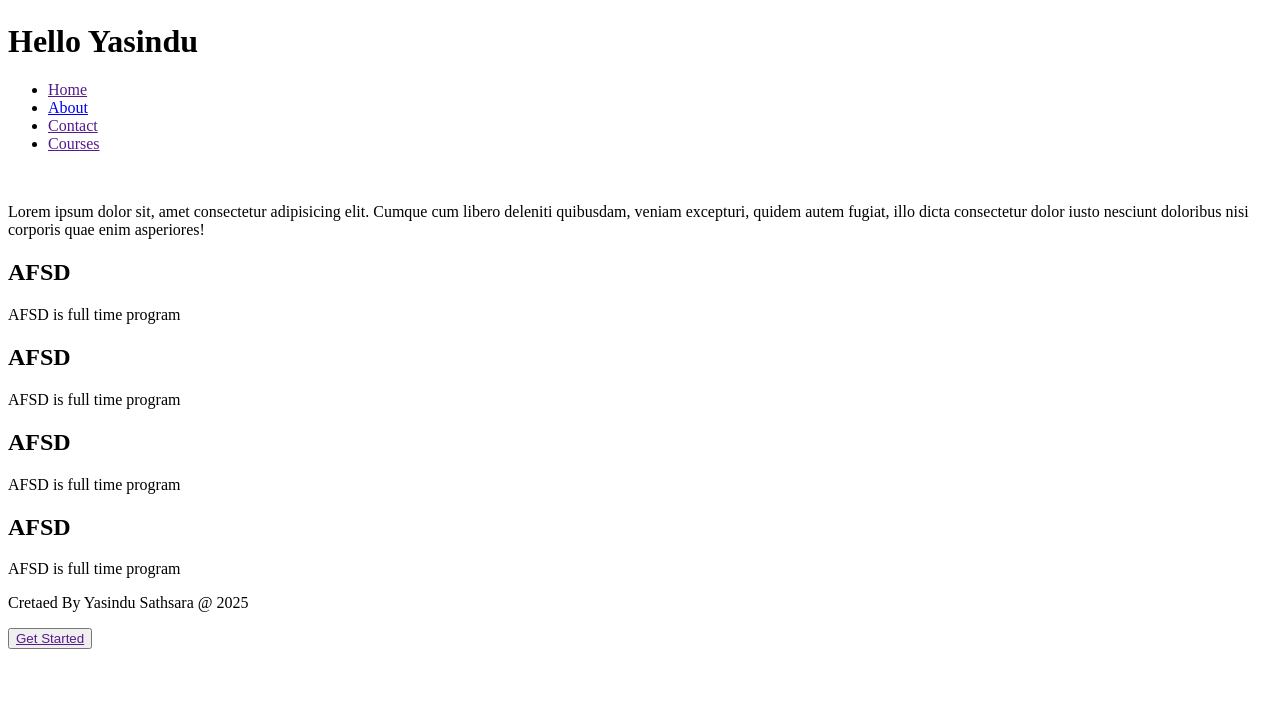
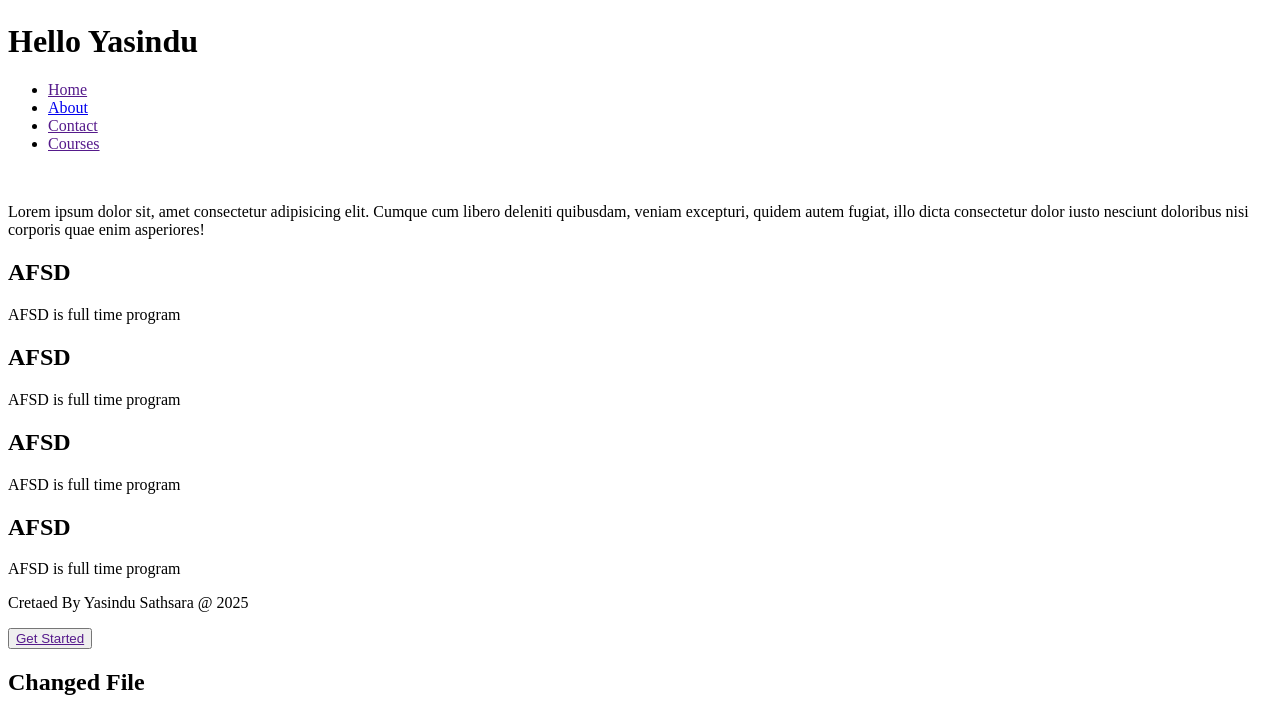
Before and after one commit to yasindu1997/amwd-08-web, a plain HTML site: page index.html in a window 1280 px wide. Shown: the part 1554-2270 px from the top of the page. Before the commit the page ends 2211 px from the top, so only its background shows below. Drawn offline with Linux system fonts and the light colour scheme.

```diff
--- a/index.html
+++ b/index.html
@@ -158,6 +158,8 @@
 
     <button><a href="">Get Started</a></button>
 
+    <h2>Changed File</h2>
+
 </body>
 
 </html>
```
Also changed, not shown: 1 other file.
